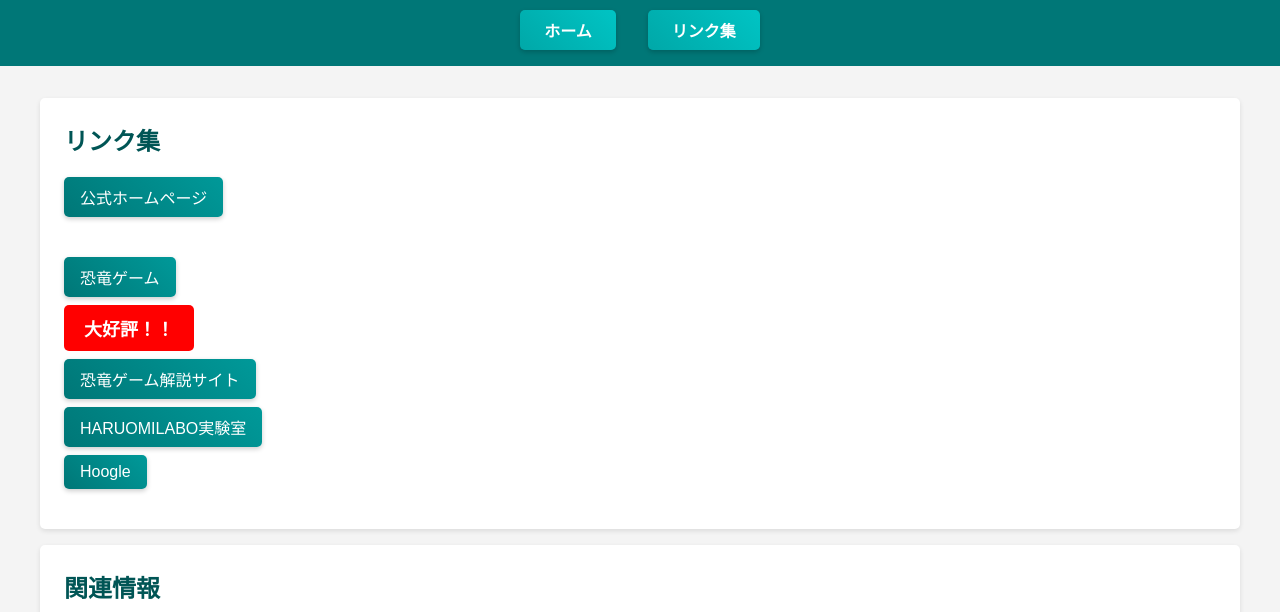
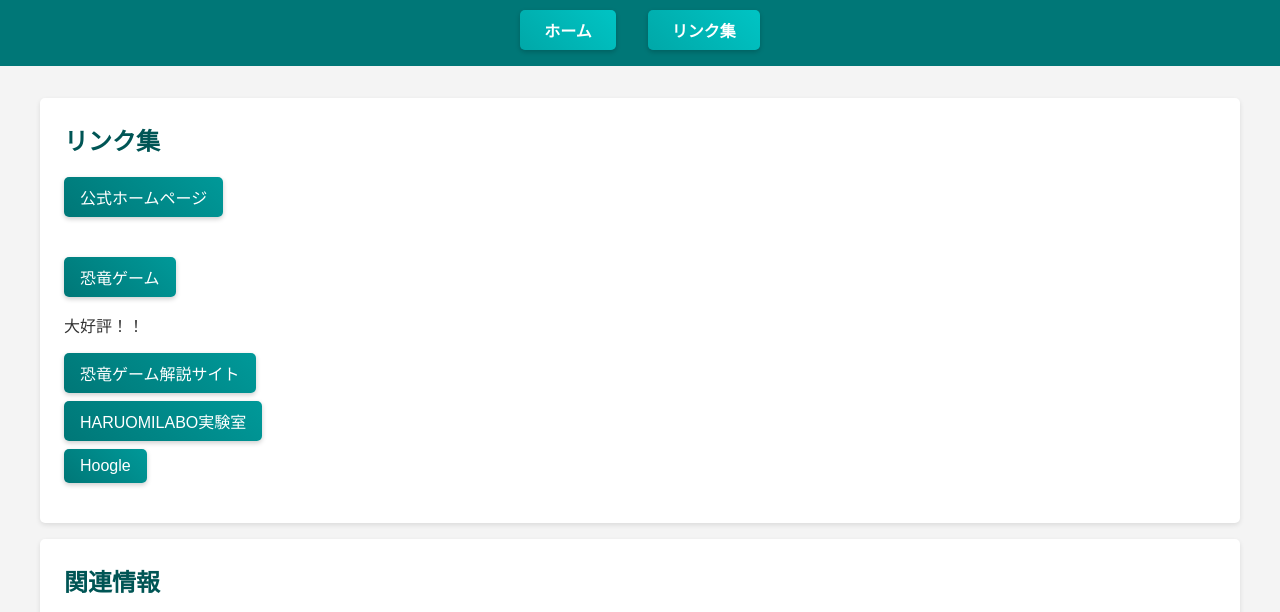
Before and after one commit to cltgm1352/haruomilabo-potarusaito, a plain HTML site: page index.html in a window 1280 px wide. Shown: the part 188-800 px from the top of the page. Drawn offline with Linux system fonts and the light colour scheme.

Commit message:
Update index.html

```diff
--- a/index.html
+++ b/index.html
@@ -132,27 +132,7 @@
             <h2>リンク集</h2>
             <ul>
                 <li><a href="https://haruomilabo-home.amebaownd.com">公式ホームページ</a></li>
-       　　　　　　<li><a href="https://haruomilabo-home.amebaownd.com">恐竜ゲーム</a></li><!DOCTYPE html>
-<html lang="ja">
-<head>
-    <meta charset="UTF-8">
-    <title>赤いラベル</title>
-    <style>
-        .label {
-            background-color: red;
-            color: white;
-            padding: 10px 20px;
-            font-size: 18px;
-            font-weight: bold;
-            display: inline-block;
-            border-radius: 5px;
-        }
-    </style>
-</head>
-<body>
-    <div class="label">大好評！！</div>
-</body>
-</html>
+       　　　　　　<li><a href="https://haruomilabo-home.amebaownd.com">恐竜ゲーム</a></li><p>大好評！！</p>
                 <li><a href="https://kyouryuuge-mu-kaisetu.my.canva.site">恐竜ゲーム解説サイト</a></li>
                 <li><a href="https://haruomilabo3.amebaownd.com">HARUOMILABO実験室</a></li>
                 <li><a href="https://cltgm1352.github.io/Hoogle/">Hoogle</a></li>
```
